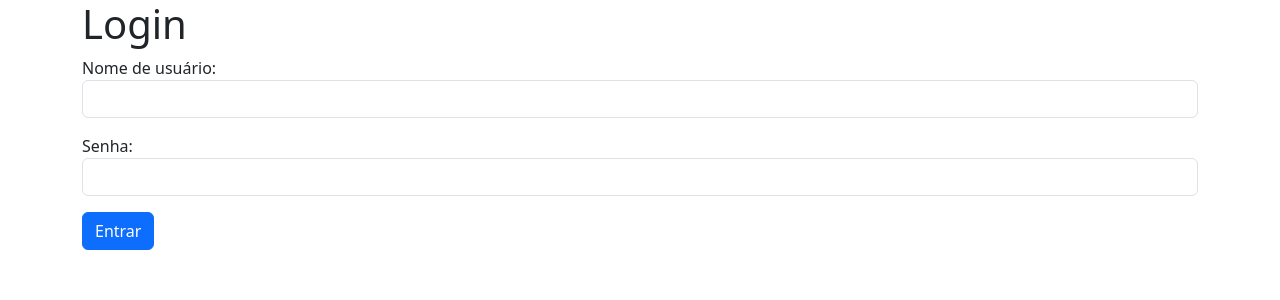
After one commit to leoAraujo20/jogoteca, a Flask app: page /login in a window 1280 px wide. The commit adds this page. Shown: the top 300 px of the page. Run offline with Flask 3, Linux system fonts and the light colour scheme; some libraries are stand-ins or nearby versions.

Commit message:
Implement user authentication with login and logout functionality; add session management and flash messages for user feedback.

```diff
--- a/src/main.py
+++ b/src/main.py
@@ -1,6 +1,7 @@
-from flask import Flask, redirect, render_template, request
+from flask import Flask, flash, redirect, render_template, request, session
 
 app = Flask(__name__)
+app.secret_key = 'jogoteca'
 
 
 class Game:
@@ -22,7 +23,9 @@ def home():
 
 
 @app.route('/novo-jogo', methods=['GET'])
-def create():
+def new_game():
+    if 'usuario_logado' not in session or session['usuario_logado'] is None:
+        return redirect('/login?next-page=/novo-jogo')
     return render_template('form.html', title='Cadastrar Jogo')
 
 
@@ -36,4 +39,27 @@ def create_game():
     return redirect('/')
 
 
+@app.route('/login')
+def login():
+    return render_template('login.html', title='Login')
+
+
+@app.route('/autenticar', methods=['POST'])
+def authenticate():
+    if 'secret' == request.form['senha']:
+        session['usuario_logado'] = request.form['usuario']
+        flash(f'Usuário {session["usuario_logado"]} logado com sucesso!')
+        return redirect('/')
+    else:
+        flash('Usuário ou senha inválidos.')
+        return redirect('/login')
+
+
+@app.route('/logout')
+def logout():
+    session.pop('usuario_logado', None)
+    flash('Usuário deslogado com sucesso!')
+    return redirect('/login')
+
+
 app.run(debug=True)
--- a/src/templates/form.html
+++ b/src/templates/form.html
@@ -2,7 +2,7 @@
 <div class="page-header">
   <h1>{{ title }}</h1>
 </div>
-<form method="post" action="/cadastrar-jogo">
+<form method="POST" action="/cadastrar-jogo">
   <fieldset>
     <div class="form-group">
       <label for="nome">Nome</label>
--- /dev/null
+++ b/src/templates/login.html
@@ -0,0 +1,22 @@
+{% extends 'base.html' %} {% block content %}
+{% with messages = get_flashed_messages() %}
+  {% if messages %}
+    <div class="alert alert-info" role="alert">
+    {% for message in messages %}
+        {{ message }}
+    {% endfor %}
+    </div>
+  {% endif %}
+{% endwith %}
+<form method="POST" action="/autenticar">
+  <p>
+    <label>Nome de usuário:</label>
+    <input class="form-control" type="text" name="usuario" required />
+  </p>
+  <p>
+    <label>Senha:</label>
+    <input class="form-control" type="password" name="senha" required />
+  </p>
+  <p><button class="btn btn-primary" type="submit">Entrar</button></p>
+</form>
+{% endblock %}
```
Also changed, not shown: src/templates/index.html (+9 -0 lines).
